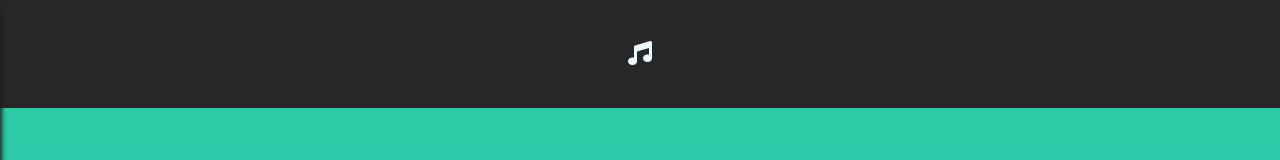
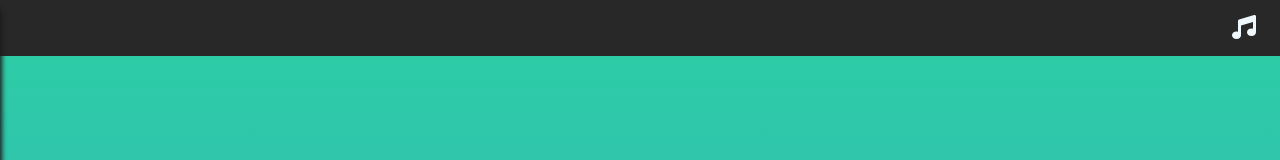
Before and after one commit to Kilowon/Mp3Player, a React (Vite) app in the folder ReactMp3Project/: page / in a window 1280 px wide. Shown: the top 160 px of the page. Built offline with nearby package versions, Linux system fonts and the light colour scheme.

Commit message:
adjust menu layout

```diff
--- a/ReactMp3Project/src/components/Nav.jsx
+++ b/ReactMp3Project/src/components/Nav.jsx
@@ -4,6 +4,8 @@ import { faMusic } from '@fortawesome/free-solid-svg-icons'
 const Nav = ({ setLibraryStatus, libraryStatus }) => {
 	return (
 		<nav>
+			<div className="space"></div>
+			<div className="space"></div>
 			<button
 				className={`library-btn ${
 					libraryStatus ? 'active-library-button' : ''
--- a/ReactMp3Project/src/styles/_Nav.scss
+++ b/ReactMp3Project/src/styles/_Nav.scss
@@ -1,9 +1,9 @@
 nav {
 	min-height: 7vh;
 	display: flex;
-	justify-content: space-between;
+	justify-content: right;
 	align-items: center;
-	padding: 1rem 10rem;
+
 	background: #282828;
 	z-index: 10;
 	a {
@@ -27,8 +27,6 @@ nav {
 		display: none;
 	}
 	@media (max-width: 1300px) {
-		flex-direction: column;
-		padding: 2rem 1rem;
 		ul {
 			padding: 2rem;
 			justify-content: space-around;
@@ -50,7 +48,7 @@ nav {
 		background: transparent;
 		border: none;
 		cursor: pointer;
-		padding: 0.5rem 1rem;
+		padding: 0.5rem 1.5rem 0.5rem 1.5rem;
 		transition: all 0.5s ease;
 	}
 }
```
